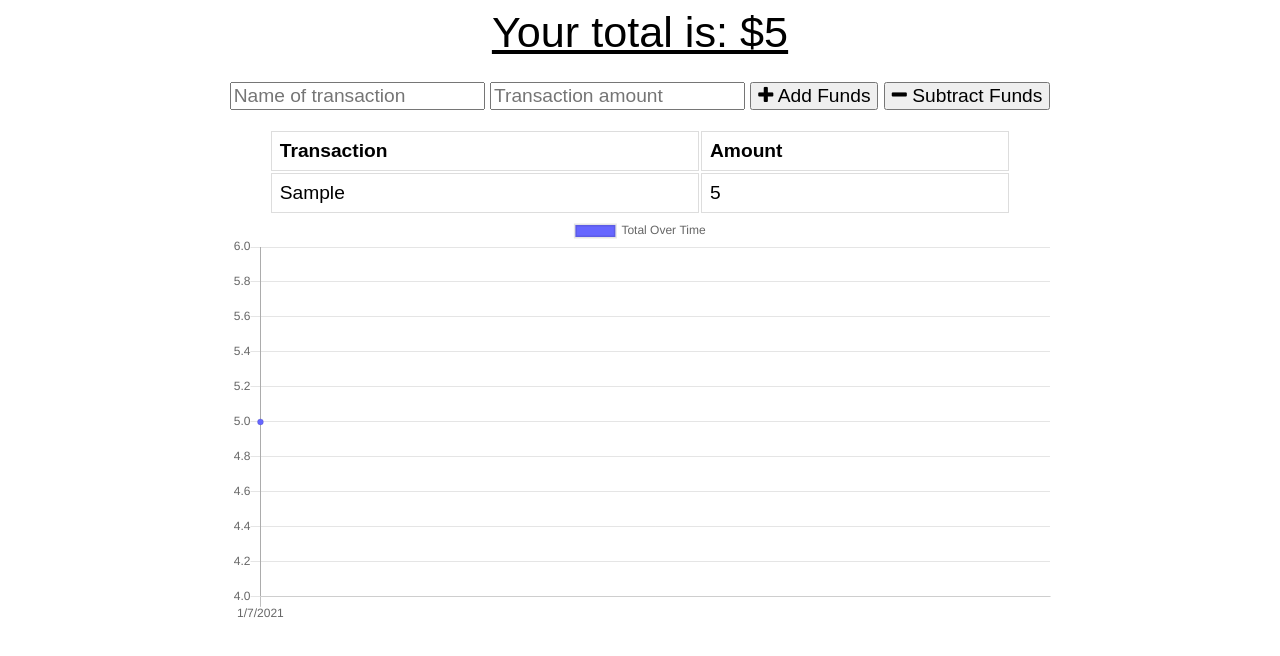
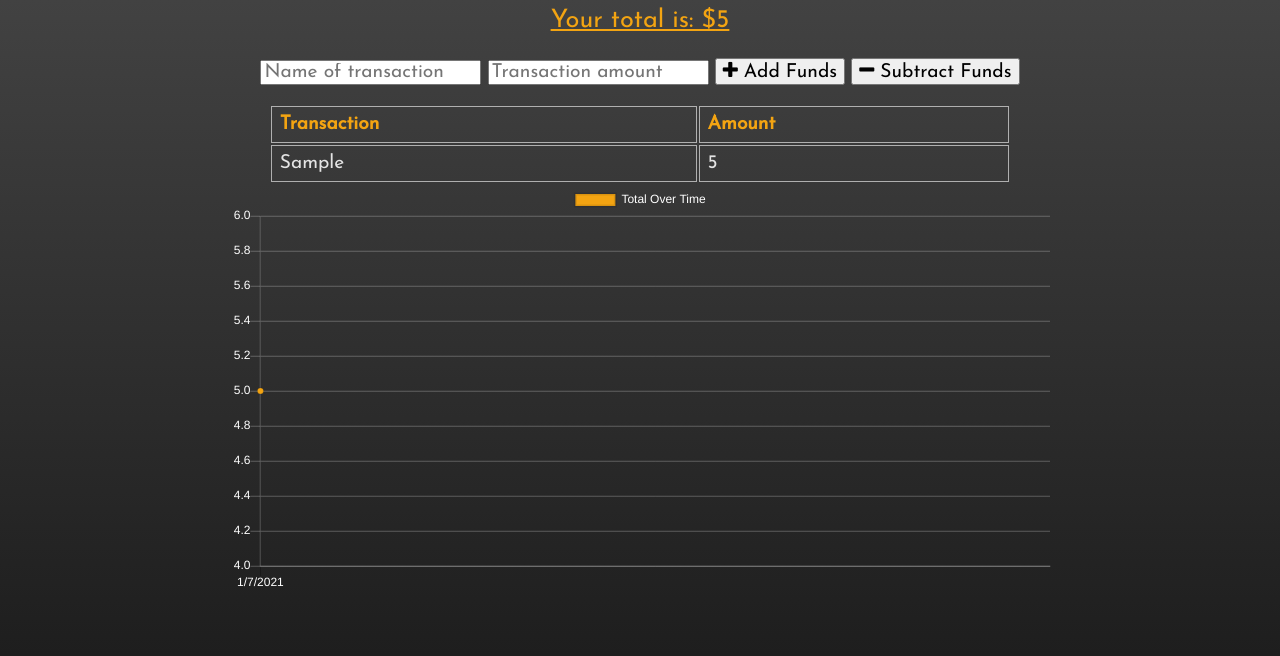
Before and after one commit to Bertodemus/BudgetBuddy, a website: page public/index.html in a window 1280 px wide. Both pictures are taken after typing "Sample", "5" into the empty fields and a click on the button "Add Funds". Drawn offline with nearby package versions, Linux system fonts and the light colour scheme; no server answers.

Commit message:
updated formatting

```diff
--- a/public/index.html
+++ b/public/index.html
@@ -8,6 +8,8 @@
   <link rel="shortcut icon" href="icons/icon-192x192.png" type="image/x-icon">
 
   <link rel="stylesheet" href="https://stackpath.bootstrapcdn.com/font-awesome/4.7.0/css/font-awesome.min.css">
+  <link rel="preconnect" href="https://fonts.gstatic.com">
+  <link href="https://fonts.googleapis.com/css2?family=Josefin+Sans&display=swap" rel="stylesheet">
   <link rel="stylesheet" href="styles.css">
 
   <link rel="manifest" href="manifest.webmanifest" />
--- a/public/index.js
+++ b/public/index.js
@@ -63,7 +63,7 @@ function populateChart() {
   }
 
   let ctx = document.getElementById("myChart").getContext("2d");
-
+  Chart.defaults.global.defaultFontColor = 'white';
   myChart = new Chart(ctx, {
     type: 'line',
       data: {
@@ -71,10 +71,26 @@ function populateChart() {
         datasets: [{
             label: "Total Over Time",
             fill: true,
-            backgroundColor: "#6666ff",
+            backgroundColor: "#f3a412",
             data
         }]
-    }
+      },
+      options: {
+        scales: {
+          xAxes: [{
+            gridLines: {
+              color: 'rgba(255,255,255,0.5)',
+              lineWidth: 0.5
+            }
+          }],
+          yAxes: [{
+            gridLines: {
+              color: 'rgba(255,255,255,0.5)',
+              lineWidth: 0.5
+            }
+          }]
+        }
+      }
   });
 }
 
--- a/public/styles.css
+++ b/public/styles.css
@@ -1,25 +1,31 @@
 body {
   font-size: 120%;
-  font-family: Arial;
+  font-family: 'Josefin Sans', Arial;
+  background: linear-gradient(#424242, #161616) fixed;
+  color: #e4e4e4;
 }
 
 button, input {
   font-size: 100%;
-  font-family: Arial;
+  font-family: 'Josefin Sans', Arial;
 }
 
 table {
   width: 100%;
 }
 
+th {
+  color: #f3a412;
+}
+
 td, th {
-  border: 1px solid #dddddd;
+  border: 0.5px solid #ddddddb9;
   text-align: left;
   padding: 8px;
 }
 
 tr:nth-child(even) {
-  background-color: #dddddd;
+  background-color: #242424;
 }
 
 .error {
@@ -33,7 +39,8 @@ tr:nth-child(even) {
 }
 
 .total {
-  font-size: 150%;
+  font-size: 115%;
+  color: #f3a412;
   text-decoration: underline;
 }
 
```
